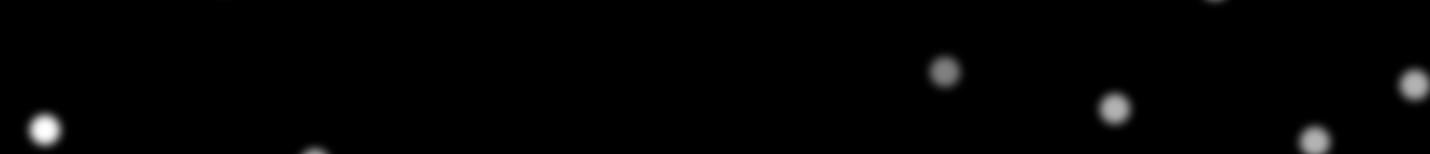
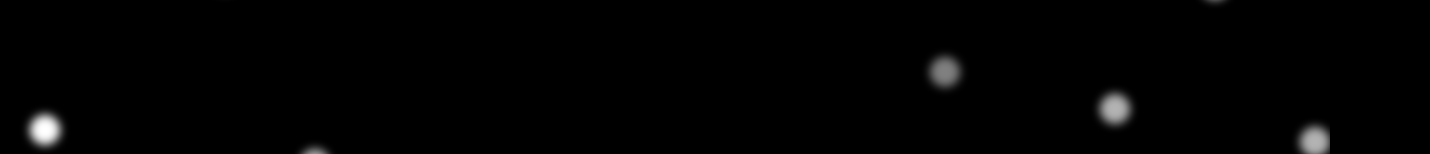
Before and after one commit to Sambit-art/simple_snow_effect_with_css, a website built with Parcel: page index.html in a window 1280 px wide. Shown: the part 346-500 px from the top of the page, 1430 px wide, since content can reach past the window. Built offline with nearby package versions, Linux system fonts and the light colour scheme.

Commit message:
Update index.html
test html

```diff
--- a/index.html
+++ b/index.html
@@ -40,7 +40,6 @@
       <div class="snow snow24"></div>
       <div class="snow snow25"></div>
       <div class="snow snow26"></div>
-      <div class="snow snow27"></div>
     </div>
 
     <script src="script.js"></script>
```
